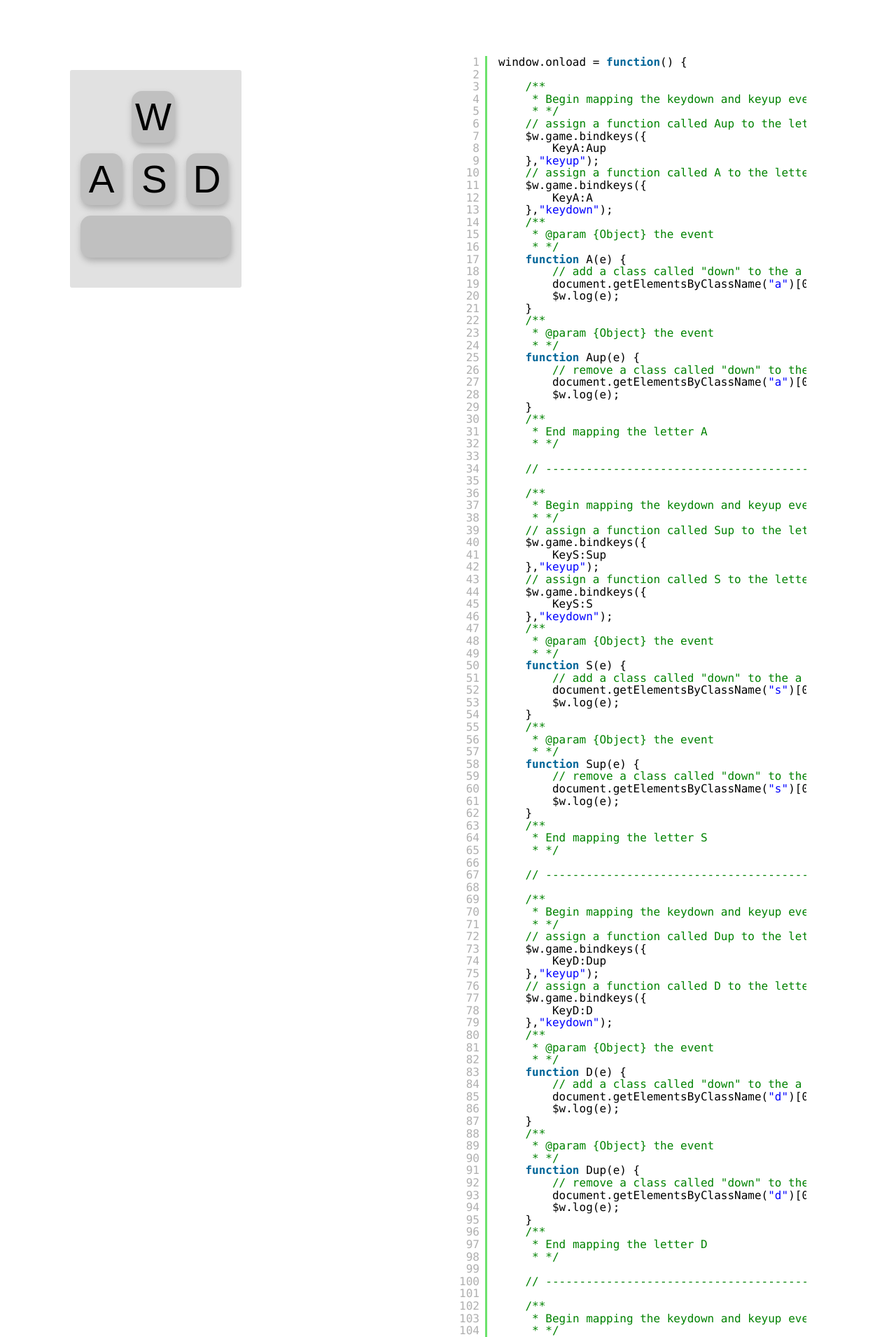
After one commit to 061375/Wes.Mantooth, a PHP site: page /examples/keyboard.php in a window 1280 px wide. The commit adds this page. Shown: the top 1910 px of the page at 70% size. Run offline with PHP 8.4, Linux system fonts and the light colour scheme; some web fonts are replaced.

Commit message:
text and keyboard

```diff
--- a/_/components/js/wes.mantooth.js
+++ b/_/components/js/wes.mantooth.js
@@ -23,6 +23,7 @@ var WesMantooth = function(){
     this.boolLog = false;
     // @param {Object} each game object will be added to this main object so they can be looped through all at once
     this.objects = {};
+    this.refs = [];
     // @param {Object} pre-load all the assets into this object
     this.assets = {
         img:[],
--- /dev/null
+++ b/_/js/keyboard.js
@@ -0,0 +1,165 @@
+window.onload = function() {
+
+    /**
+     * Begin mapping the keydown and keyup events to the A key
+     * */
+    // assign a function called Aup to the letter A's keyup event
+    $w.game.bindkeys({
+        KeyA:Aup
+    },"keyup");
+    // assign a function called A to the letter A's keydown event
+    $w.game.bindkeys({
+        KeyA:A
+    },"keydown");
+    /**
+     * @param {Object} the event
+     * */
+    function A(e) {
+        // add a class called "down" to the a DOM node using a prototype in the shortys.js file
+        document.getElementsByClassName("a")[0].addClass("down");
+        $w.log(e);
+    }
+    /**
+     * @param {Object} the event
+     * */
+    function Aup(e) {
+        // remove a class called "down" to the a DOM node using a prototype in the shortys.js file
+        document.getElementsByClassName("a")[0].removeClass("down");
+        $w.log(e);
+    }
+    /**
+     * End mapping the letter A
+     * */
+
+    // --------------------------------------------------
+
+    /**
+     * Begin mapping the keydown and keyup events to the S key
+     * */
+    // assign a function called Sup to the letter S's keyup event
+    $w.game.bindkeys({
+        KeyS:Sup
+    },"keyup");
+    // assign a function called S to the letter S's keydown event
+    $w.game.bindkeys({
+        KeyS:S
+    },"keydown");
+    /**
+     * @param {Object} the event
+     * */
+    function S(e) {
+        // add a class called "down" to the a DOM node using a prototype in the shortys.js file
+        document.getElementsByClassName("s")[0].addClass("down");
+        $w.log(e);
+    }
+    /**
+     * @param {Object} the event
+     * */
+    function Sup(e) {
+        // remove a class called "down" to the a DOM node using a prototype in the shortys.js file
+        document.getElementsByClassName("s")[0].removeClass("down");
+        $w.log(e);
+    }
+    /**
+     * End mapping the letter S
+     * */
+
+    // --------------------------------------------------
+
+    /**
+     * Begin mapping the keydown and keyup events to the D key
+     * */
+    // assign a function called Dup to the letter D's keyup event
+    $w.game.bindkeys({
+        KeyD:Dup
+    },"keyup");
+    // assign a function called D to the letter D's keydown event
+    $w.game.bindkeys({
+        KeyD:D
+    },"keydown");
+    /**
+     * @param {Object} the event
+     * */
+    function D(e) {
+        // add a class called "down" to the a DOM node using a prototype in the shortys.js file
+        document.getElementsByClassName("d")[0].addClass("down");
+        $w.log(e);
+    }
+    /**
+     * @param {Object} the event
+     * */
+    function Dup(e) {
+        // remove a class called "down" to the a DOM node using a prototype in the shortys.js file
+        document.getElementsByClassName("d")[0].removeClass("down");
+        $w.log(e);
+    }
+    /**
+     * End mapping the letter D
+     * */
+
+    // --------------------------------------------------
+
+    /**
+     * Begin mapping the keydown and keyup events to the W key
+     * */
+    // assign a function called Wup to the letter W's keyup event
+    $w.game.bindkeys({
+        KeyW:Wup
+    },"keyup");
+    // assign a function called W to the letter W's keydown event
+    $w.game.bindkeys({
+        KeyW:W
+    },"keydown");
+    /**
+     * @param {Object} the event
+     * */
+    function W(e) {
+        // add a class called "down" to the a DOM node using a prototype in the shortys.js file
+        document.getElementsByClassName("w")[0].addClass("down");
+        $w.log(e);
+    }
+    /**
+     * @param {Object} the event
+     * */
+    function Wup(e) {
+        // remove a class called "down" to the a DOM node using a prototype in the shortys.js file
+        document.getElementsByClassName("w")[0].removeClass("down");
+        $w.log(e);
+    }
+    /**
+     * End mapping the letter W
+     * */
+
+    // --------------------------------------------------
+
+    /**
+     * Begin mapping the keydown and keyup events to the Space key
+     * */
+    // assign a function called Spaceup to the letter Space's keyup event
+    $w.game.bindkeys({
+        Space:Spaceup
+    },"keyup");
+    // assign a function called Space to the letter Space's keydown event
+    $w.game.bindkeys({
+        Space:Space
+    },"keydown");
+    /**
+     * @param {Object} the event
+     * */
+    function Space(e) {
+        // add a class called "down" to the a DOM node using a prototype in the shortys.js file
+        document.getElementsByClassName("space")[0].addClass("down");
+        $w.log(e);
+    }
+    /**
+     * @param {Object} the event
+     * */
+    function Spaceup(e) {
+        // remove a class called "down" to the a DOM node using a prototype in the shortys.js file
+        document.getElementsByClassName("space")[0].removeClass("down");
+        $w.log(e);
+    }
+    /**
+     * End mapping the Space Bar
+     * */
+}
--- /dev/null
+++ b/examples/keyboard.php
@@ -0,0 +1,222 @@
+<!doctype html>
+
+<html lang="en">
+<head>
+    <title>Wes Mantooth - Map Keyboard Keys to Functions</title>
+    <?php require_once('scripts.php'); ?>
+    <script src="../_/js/keyboard.js<?php echo $dev ?>"></script>
+    <link rel="stylesheet" href="../_/css/style.css<?php echo $dev ?>" />
+    <style>
+        .keys {
+            box-sizing: content-box;
+            border-radius: 3px;
+            background: #e1e1e1;
+            padding: 15px;
+            font-size: 55px;
+            width: 215px;
+            margin: 100px;
+        }
+        .key {
+            border-radius: 15px;
+            background: #c0c0c0;
+            padding: 5px;
+            display: inline-block;
+            min-width: 60px;
+            text-align: center;
+            box-shadow: 1px 5px 10px #adadad;
+        }
+        .key.w {
+            margin: 15px 73px;
+        }
+        .key.space {
+            width: 100%;
+            height: 60px;
+            margin: 15px 0;
+        }
+        .key.down {
+            background: #6658af;
+        }
+    </style>
+</head>
+<body>
+    <div class="left" id="target">
+        <div class="keys">
+            <div class="key w">W</div>
+            <div class="key a">A</div>
+            <div class="key s">S</div>
+            <div class="key d">D</div>
+            <div class="key space"></div>
+        </div>
+    </div>
+    <div class="right">
+        <pre class="brush: js">
+window.onload = function() {
+
+    /**
+     * Begin mapping the keydown and keyup events to the A key
+     * */
+    // assign a function called Aup to the letter A's keyup event
+    $w.game.bindkeys({
+        KeyA:Aup
+    },"keyup");
+    // assign a function called A to the letter A's keydown event
+    $w.game.bindkeys({
+        KeyA:A
+    },"keydown");
+    /**
+     * @param {Object} the event
+     * */
+    function A(e) {
+        // add a class called "down" to the a DOM node using a prototype in the shortys.js file
+        document.getElementsByClassName("a")[0].addClass("down");
+        $w.log(e);
+    }
+    /**
+     * @param {Object} the event
+     * */
+    function Aup(e) {
+        // remove a class called "down" to the a DOM node using a prototype in the shortys.js file
+        document.getElementsByClassName("a")[0].removeClass("down");
+        $w.log(e);
+    }
+    /**
+     * End mapping the letter A
+     * */
+
+    // --------------------------------------------------
+
+    /**
+     * Begin mapping the keydown and keyup events to the S key
+     * */
+    // assign a function called Sup to the letter S's keyup event
+    $w.game.bindkeys({
+        KeyS:Sup
+    },"keyup");
+    // assign a function called S to the letter S's keydown event
+    $w.game.bindkeys({
+        KeyS:S
+    },"keydown");
+    /**
+     * @param {Object} the event
+     * */
+    function S(e) {
+        // add a class called "down" to the a DOM node using a prototype in the shortys.js file
+        document.getElementsByClassName("s")[0].addClass("down");
+        $w.log(e);
+    }
+    /**
+     * @param {Object} the event
+     * */
+    function Sup(e) {
+        // remove a class called "down" to the a DOM node using a prototype in the shortys.js file
+        document.getElementsByClassName("s")[0].removeClass("down");
+        $w.log(e);
+    }
+    /**
+     * End mapping the letter S
+     * */
+
+    // --------------------------------------------------
+
+    /**
+     * Begin mapping the keydown and keyup events to the D key
+     * */
+    // assign a function called Dup to the letter D's keyup event
+    $w.game.bindkeys({
+        KeyD:Dup
+    },"keyup");
+    // assign a function called D to the letter D's keydown event
+    $w.game.bindkeys({
+        KeyD:D
+    },"keydown");
+    /**
+     * @param {Object} the event
+     * */
+    function D(e) {
+        // add a class called "down" to the a DOM node using a prototype in the shortys.js file
+        document.getElementsByClassName("d")[0].addClass("down");
+        $w.log(e);
+    }
+    /**
+     * @param {Object} the event
+     * */
+    function Dup(e) {
+        // remove a class called "down" to the a DOM node using a prototype in the shortys.js file
+        document.getElementsByClassName("d")[0].removeClass("down");
+        $w.log(e);
+    }
+    /**
+     * End mapping the letter D
+     * */
+
+    // --------------------------------------------------
+
+    /**
+     * Begin mapping the keydown and keyup events to the W key
+     * */
+    // assign a function called Wup to the letter W's keyup event
+    $w.game.bindkeys({
+        KeyW:Wup
+    },"keyup");
+    // assign a function called W to the letter W's keydown event
+    $w.game.bindkeys({
+        KeyW:W
+    },"keydown");
+    /**
+     * @param {Object} the event
+     * */
+    function W(e) {
+        // add a class called "down" to the a DOM node using a prototype in the shortys.js file
+        document.getElementsByClassName("w")[0].addClass("down");
+        $w.log(e);
+    }
+    /**
+     * @param {Object} the event
+     * */
+    function Wup(e) {
+        // remove a class called "down" to the a DOM node using a prototype in the shortys.js file
+        document.getElementsByClassName("w")[0].removeClass("down");
+        $w.log(e);
+    }
+    /**
+     * End mapping the letter W
+     * */
+
+    // --------------------------------------------------
+
+    /**
+     * Begin mapping the keydown and keyup events to the Space key
+     * */
+    // assign a function called Spaceup to the letter Space's keyup event
+    $w.game.bindkeys({
+        Space:Spaceup
+    },"keyup");
+    // assign a function called Space to the letter Space's keydown event
+    $w.game.bindkeys({
+        Space:Space
+    },"keydown");
+    /**
+     * @param {Object} the event
+     * */
+    function Space(e) {
+        // add a class called "down" to the a DOM node using a prototype in the shortys.js file
+        document.getElementsByClassName("space")[0].addClass("down");
+        $w.log(e);
+    }
+    /**
+     * @param {Object} the event
+     * */
+    function Spaceup(e) {
+        // remove a class called "down" to the a DOM node using a prototype in the shortys.js file
+        document.getElementsByClassName("space")[0].removeClass("down");
+        $w.log(e);
+    }
+    /**
+     * End mapping the Space Bar
+     * */
+}
+        </pre>
+    </div>
+    <?php echo $grunt; ?>
+</body>
+</html>
--- a/examples/scripts.php
+++ b/examples/scripts.php
@@ -14,6 +14,7 @@ if(true === $dev) {
         <script src="../_/components/js/_color.js<?php echo $dev; ?>"></script>
         <script src="../_/components/js/_loading.js<?php echo $dev; ?>"></script>
         <script src="../_/components/js/_game.js<?php echo $dev; ?>"></script>
+        <script src="../_/components/js/_shortys.js<?php echo $dev; ?>"></script>
         <script src="../_/components/js/_syntaxhighlighter.js<?php echo $dev; ?>"></script>
         <script src="../_/components/js/wes.mantooth.js<?php echo $dev; ?>"></script>
     <?php
```
Also changed, not shown: _/components/js/_canvas.js (+48 -0 lines), _/components/js/_game.js (+47 -1 lines), _/components/js/_shortys.js (added, +25 -0 lines), _/js/draw_text.js (added, +38 -0 lines), examples/draw_text.php (added, +70 -0 lines), index.php (+6 -6 lines), _/js/wes.mantooth.js.
